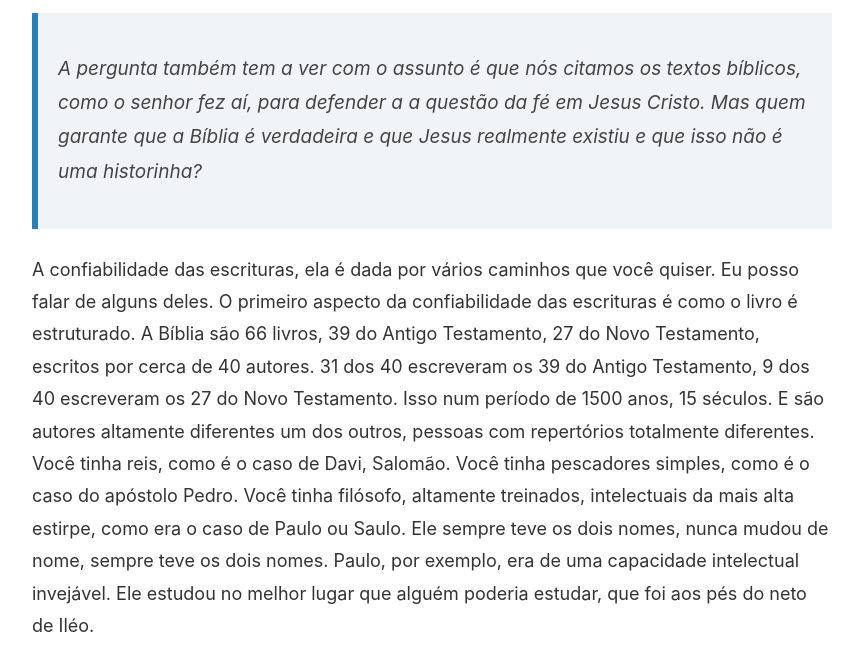
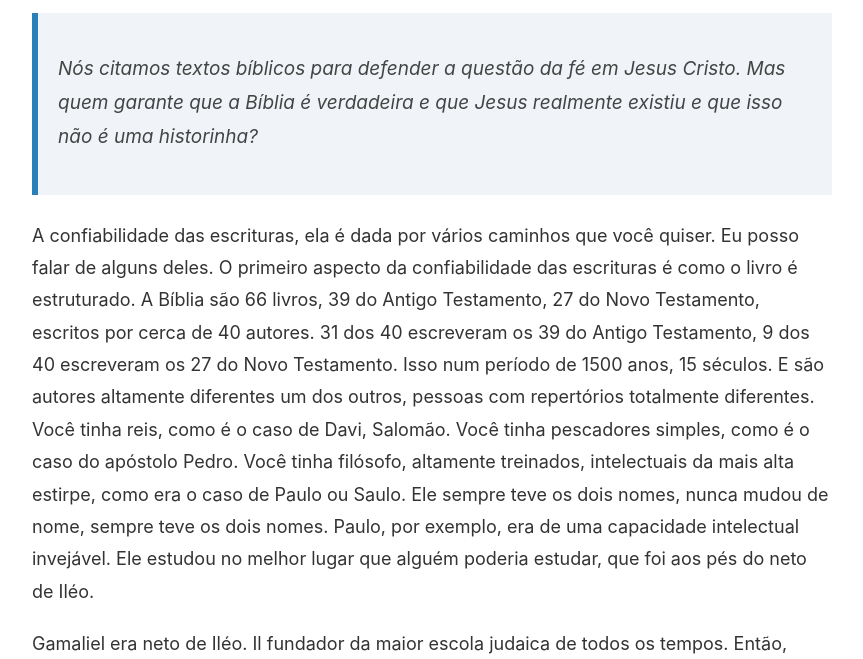
Before and after one commit to segtenmartins/veracidadedabiblia, a plain HTML site: page index.html in a window 1280 px wide. Shown: the part 80-739 px from the top of the page, without its empty margins (208-1071 px from the left). Drawn offline with Linux system fonts and the light colour scheme.

Commit message:
Update index.html

```diff
--- a/index.html
+++ b/index.html
@@ -47,7 +47,7 @@
     <h1>A Veracidade da Bíblia</h1>
 
     <div class="pergunta">
-        <p>A pergunta também tem a ver com o assunto é que nós citamos os textos bíblicos, como o senhor fez aí, para defender a a questão da fé em Jesus Cristo. Mas quem garante que a Bíblia é verdadeira e que Jesus realmente existiu e que isso não é uma historinha?</p>
+        <p>Nós citamos textos bíblicos para defender a questão da fé em Jesus Cristo. Mas quem garante que a Bíblia é verdadeira e que Jesus realmente existiu e que isso não é uma historinha?</p>
     </div>
 
     <p>A confiabilidade das escrituras, ela é dada por vários caminhos que você quiser. Eu posso falar de alguns deles. O primeiro aspecto da confiabilidade das escrituras é como o livro é estruturado. A Bíblia são 66 livros, 39 do Antigo Testamento, 27 do Novo Testamento, escritos por cerca de 40 autores. 31 dos 40 escreveram os 39 do Antigo Testamento, 9 dos 40 escreveram os 27 do Novo Testamento. Isso num período de 1500 anos, 15 séculos. E são autores altamente diferentes um dos outros, pessoas com repertórios totalmente diferentes. Você tinha reis, como é o caso de Davi, Salomão. Você tinha pescadores simples, como é o caso do apóstolo Pedro. Você tinha filósofo, altamente treinados, intelectuais da mais alta estirpe, como era o caso de Paulo ou Saulo. Ele sempre teve os dois nomes, nunca mudou de nome, sempre teve os dois nomes. Paulo, por exemplo, era de uma capacidade intelectual invejável. Ele estudou no melhor lugar que alguém poderia estudar, que foi aos pés do neto de Iléo.</p>
```
